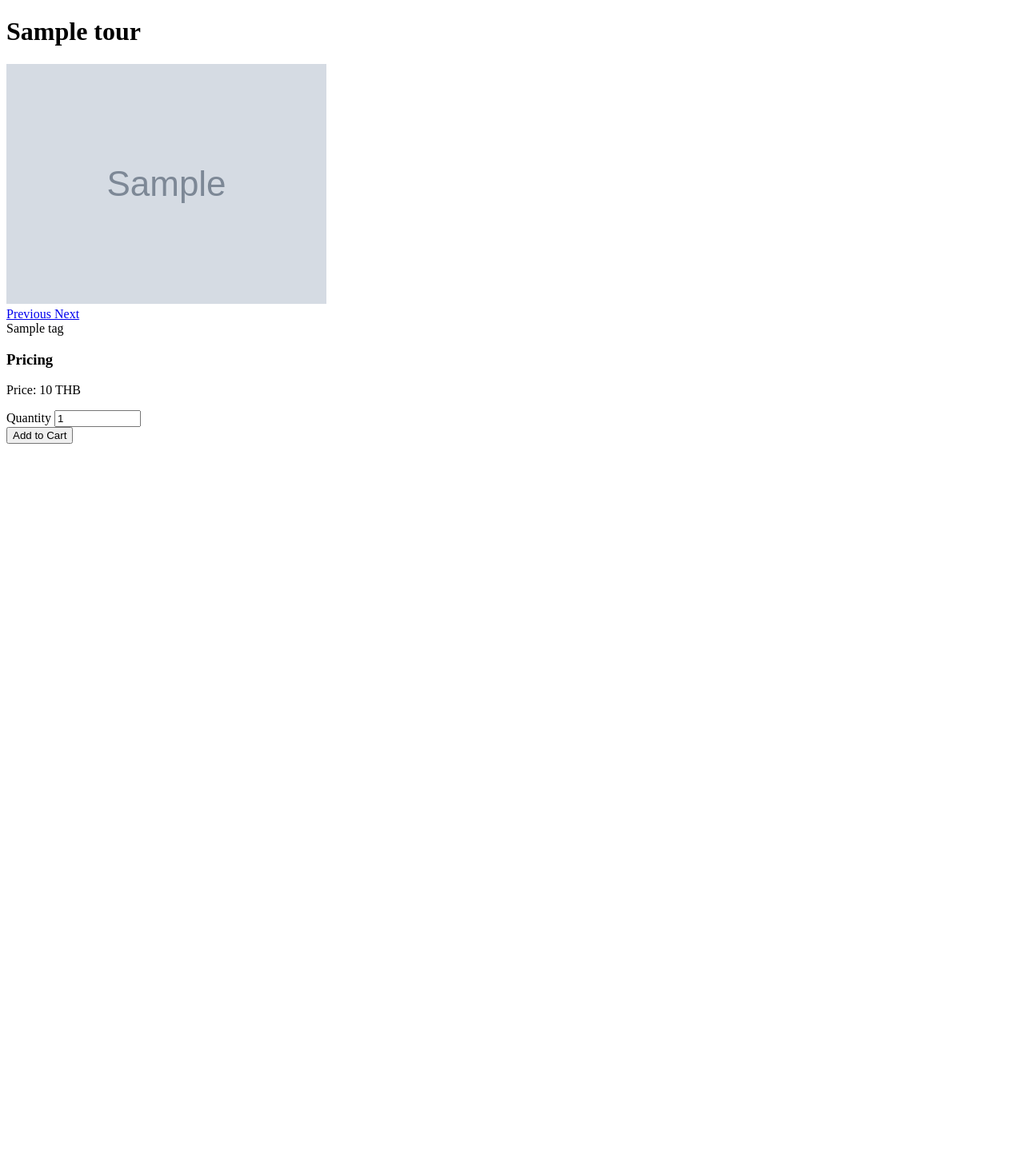
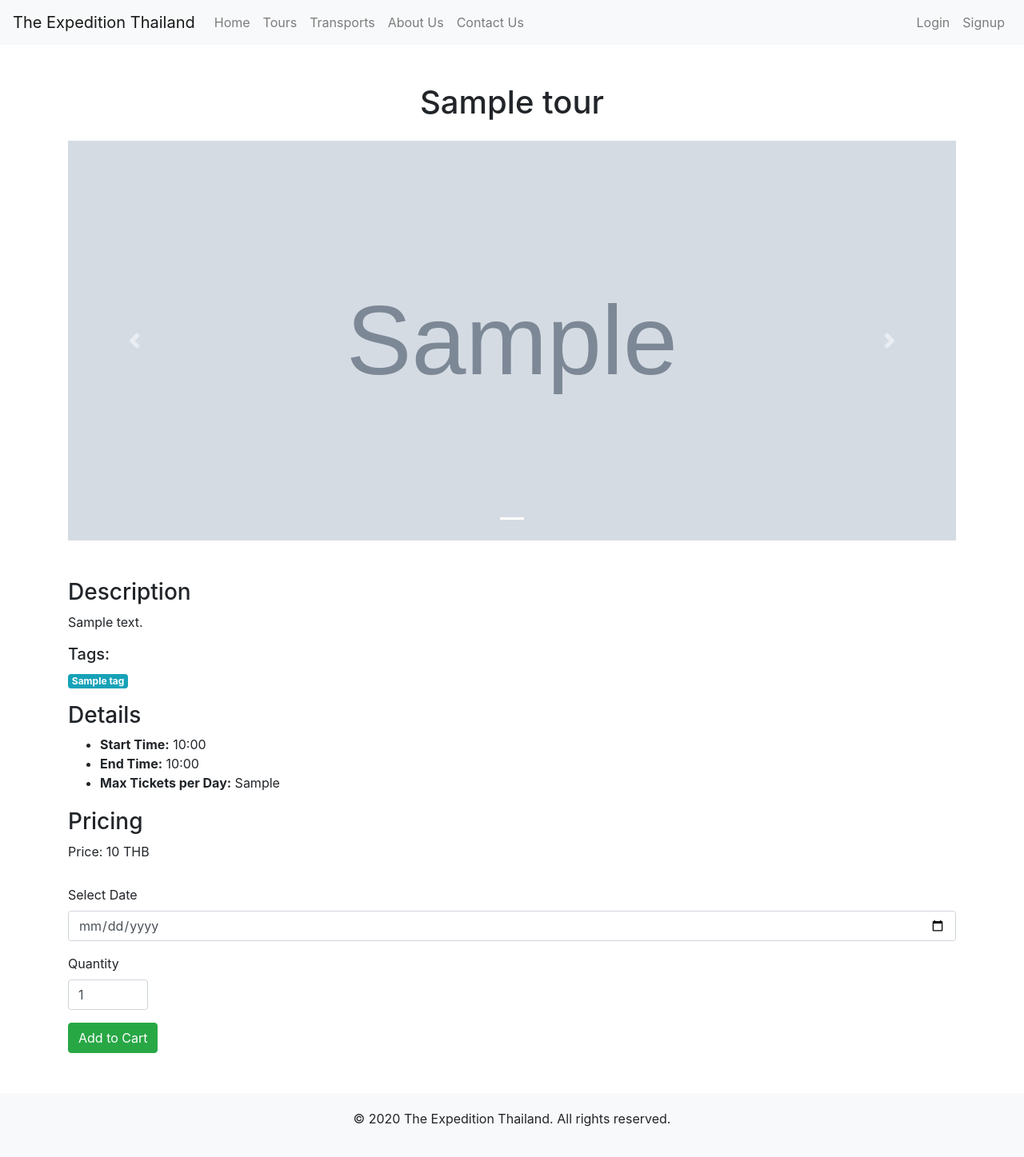
Before and after one commit to harshrider/fastTravel, a FastAPI app: template templates/tour_details.html in a window 1280 px wide. Shown: the whole page at 80% size. Before the commit the page ends 555 px from the top, so only its background shows below. Run offline with FastAPI, Linux system fonts and the light colour scheme; the template is opened without the code that fills it: most values are stand-ins (such as "Sample title", 1, 10 or a date in 2020); grey boxes marked "Sample" are stand-in pictures; some libraries are stand-ins or nearby versions.

Commit message:
Updated Index and tour detial file

```diff
--- a/templates/tour_details.html
+++ b/templates/tour_details.html
@@ -1,20 +1,83 @@
-<!-- templates/tour_detail.html -->
 <!DOCTYPE html>
 <html lang="en">
 <head>
     <meta charset="UTF-8">
     <title>{{ tour.name }} - Tour Details</title>
+    <link rel="stylesheet" href="https://stackpath.bootstrapcdn.com/bootstrap/4.5.2/css/bootstrap.min.css">
+    <style>
+        .carousel-item img {
+            width: 100%;
+            height: 500px;
+            object-fit: cover;
+        }
+        .badge {
+            margin-right: 5px;
+        }
+        .tour-details {
+            margin-top: 20px;
+        }
+        .tour-pricing {
+            margin-top: 20px;
+        }
+        .add-to-cart-form {
+            margin-top: 30px;
+        }
+        footer {
+            background-color: #f8f9fa;
+            padding: 20px 0;
+            margin-top: 50px;
+        }
+    </style>
 </head>
 <body>
+    <!-- Navbar -->
+    <nav class="navbar navbar-expand-lg navbar-light bg-light">
+        <a class="navbar-brand" href="/">The Expedition Thailand</a>
+        <button class="navbar-toggler" type="button" data-toggle="collapse" data-target="#navbarNav"     aria-controls="navbarNav" aria-expanded="false" aria-label="Toggle navigation">
+            <span class="navbar-toggler-icon"></span>
+        </button>
+        <div class="collapse navbar-collapse" id="navbarNav">
+            <ul class="navbar-nav mr-auto">
+                <li class="nav-item"><a class="nav-link" href="/">Home</a></li>
+                <li class="nav-item"><a class="nav-link" href="/#tours">Tours</a></li>
+                <li class="nav-item"><a class="nav-link" href="/#transports">Transports</a></li>
+                <li class="nav-item"><a class="nav-link" href="/about">About Us</a></li>
+                <li class="nav-item"><a class="nav-link" href="/contact">Contact Us</a></li>
+            </ul>
+            <ul class="navbar-nav ml-auto">
+                {% if user %}
+                    <li class="nav-item">
+                        <span class="navbar-text mr-3">Welcome, {{ user.username }}</span>
+                    </li>
+                    <li class="nav-item"><a class="nav-link" href="/dashboard">Dashboard</a></li>
+                    <li class="nav-item"><a class="nav-link" href="/cart">Cart</a></li>
+                    <li class="nav-item"><a class="nav-link" href="/logout">Logout</a></li>
+                    {% if user.role.value == 'A' %}
+                        <li class="nav-item"><a class="nav-link" href="/admin">Admin Dashboard</a></li>
+                    {% endif %}
+                {% else %}
+                    <li class="nav-item"><a class="nav-link" href="/login">Login</a></li>
+                    <li class="nav-item"><a class="nav-link" href="/signup">Signup</a></li>
+                {% endif %}
+            </ul>
+        </div>
+    </nav>
+
     <div class="container my-5">
-        <h1>{{ tour.name }}</h1>
+        <h1 class="text-center">{{ tour.name }}</h1>
 
         <!-- Image Carousel -->
-        <div id="tourCarousel" class="carousel slide" data-ride="carousel">
+        {% if tour.images %}
+        <div id="tourCarousel" class="carousel slide mt-4" data-ride="carousel">
+            <ol class="carousel-indicators">
+                {% for image in tour.images %}
+                <li data-target="#tourCarousel" data-slide-to="{{ loop.index0 }}" {% if loop.first %}class="active"{% endif %}></li>
+                {% endfor %}
+            </ol>
             <div class="carousel-inner">
                 {% for image in tour.images %}
-                    <div class="carousel-item {% if loop.index == 1 %}active{% endif %}">
-                        <img src="{{ image.url }}" alt="{{ tour.name }} Image {{ loop.index }}" class="img-fluid mb-4">
+                <div class="carousel-item {% if loop.first %}active{% endif %}">
+                    <img src="{{ image.url }}" alt="{{ tour.name }} Image {{ loop.index }}">
                 </div>
                 {% endfor %}
             </div>
@@ -27,20 +90,41 @@
                 <span class="sr-only">Next</span>
             </a>
         </div>
+        {% else %}
+        <p class="text-center">No images available for this tour.</p>
+        {% endif %}
+
+        <!-- Tour Details -->
+        <div class="tour-details mt-5">
+            <h3>Description</h3>
+            <p>{{ tour.description }}</p>
 
             <!-- Display Tags -->
-        <div class="tags">
+            {% if tour.tags %}
+            <h5>Tags:</h5>
+            <div class="tags mb-3">
                 {% for tag in tour.tags %}
                     <span class="badge badge-info">{{ tag.name }}</span>
                 {% endfor %}
             </div>
+            {% endif %}
 
+            <h3>Details</h3>
+            <ul>
+                <li><strong>Start Time:</strong> {{ tour.start_time.strftime('%H:%M') }}</li>
+                <li><strong>End Time:</strong> {{ tour.end_time.strftime('%H:%M') }}</li>
+                <li><strong>Max Tickets per Day:</strong> {{ tour.max_tickets }}</li>
+            </ul>
+        </div>
+
+        <!-- Pricing -->
+        <div class="tour-pricing">
             <h3>Pricing</h3>
             <p>
                 {% if user %}
-                {% if user.role == 'A' %}
+                    {% if user.role.value == 'A' %}
                         Price: {{ tour.price_A }} THB
-                {% elif user.role == 'B' %}
+                    {% elif user.role.value == 'B' %}
                         Price: {{ tour.price_B }} THB
                     {% else %}
                         Price: {{ tour.price_C }} THB
@@ -49,16 +133,35 @@
                     Price: {{ tour.price_C }} THB
                 {% endif %}
             </p>
+        </div>
 
         <!-- Quantity and Add to Cart Form -->
+        <div class="add-to-cart-form">
             <form action="/cart/add" method="post">
                 <input type="hidden" name="tour_id" value="{{ tour.id }}">
                 <div class="form-group">
+                    <label for="date">Select Date</label>
+                    <input type="date" id="date" name="date" class="form-control" required>
+                </div>
+                <div class="form-group">
                     <label for="quantity">Quantity</label>
-                <input type="number" id="quantity" name="quantity" value="1" min="1" class="form-control" style="width: 100px;">
+                    <input type="number" id="quantity" name="quantity" value="1" min="1" max="{{ tour.max_tickets }}" class="form-control" style="width: 100px;" required>
                 </div>
                 <button type="submit" class="btn btn-success">Add to Cart</button>
             </form>
         </div>
+    </div>
+
+    <!-- Footer -->
+    <footer class="text-center">
+        <div class="container">
+            <p>&copy; {{ current_year }} The Expedition Thailand. All rights reserved.</p>
+        </div>
+    </footer>
+
+    <!-- Scripts -->
+    <script src="https://code.jquery.com/jquery-3.5.1.slim.min.js"></script>
+    <script src="https://cdn.jsdelivr.net/npm/@popperjs/core@2.5.3/dist/umd/popper.min.js"></script>
+    <script src="https://stackpath.bootstrapcdn.com/bootstrap/4.5.2/js/bootstrap.min.js"></script>
 </body>
 </html>
```
Also changed, not shown: templates/index.html (+12 -30 lines), 1 other file. Lines whose indentation alone changed are shown as unchanged.
